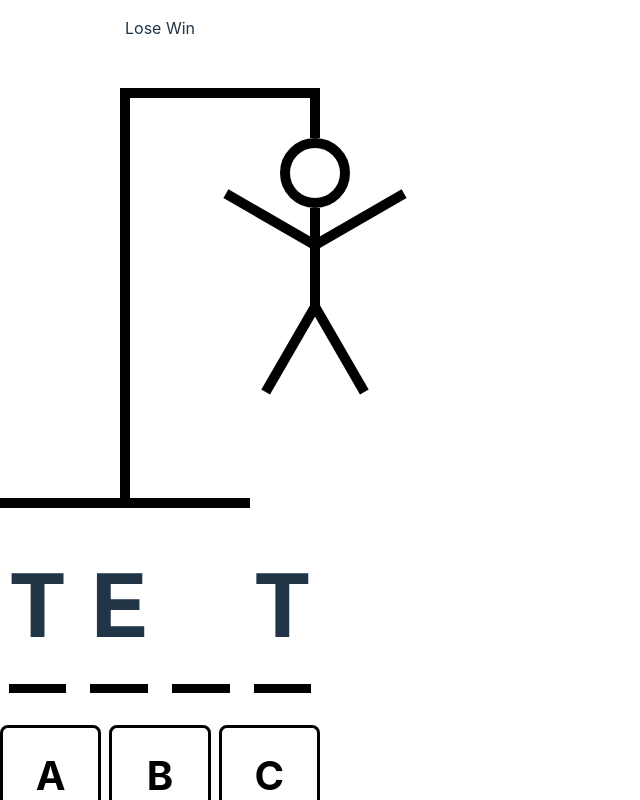
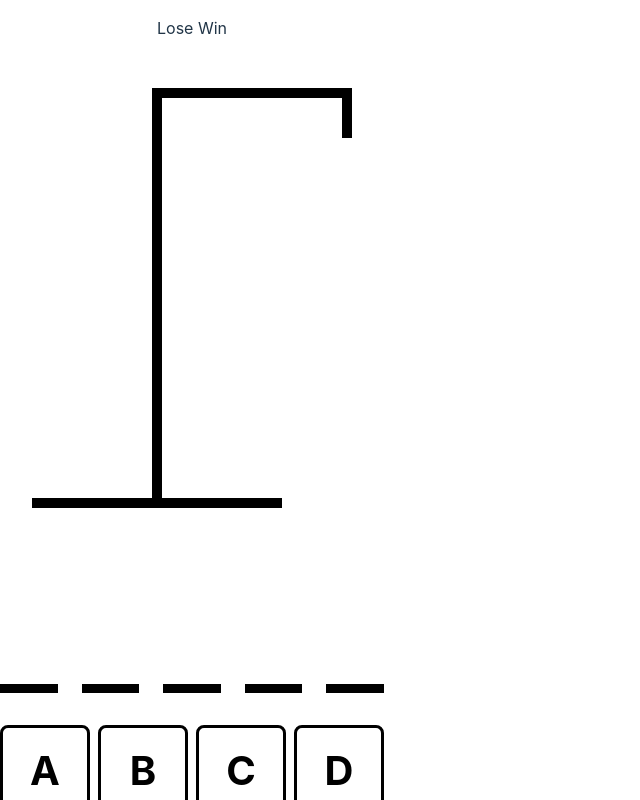
Before and after one commit to janoskocs/hangman, a React (Vite) app: page / in a window 1280 px wide. Shown: the top 800 px of the page, without its empty margins (0-640 px from the left). Built offline with nearby package versions, Linux system fonts and the light colour scheme; the HTML template or start-up script is replaced by a standard one.

Commit message:
feature: pass random words to drawing components

```diff
--- a/src/App.tsx
+++ b/src/App.tsx
@@ -10,11 +10,13 @@ const App = () => {
   })
   const [guessedLetters, setGuessedLetters] = useState<string[]>([])
 
+  const incorrectLetters = guessedLetters.filter(letter => !wordToGuess.includes(letter))
+
   return (
     <div style={{ maxWidth: "800px", display: "flex", flexDirection: "column", alignItems: "center", margin: "0 auto", gap: "2rem" }}>
       <p>Lose Win</p>
-      <HangmanDrawing />
-      <HangmanWord />
+      <HangmanDrawing numberOfGuesses={incorrectLetters.length}/>
+      <HangmanWord guessedLetters={guessedLetters} wordToGuess={wordToGuess}/>
       <div style={{ alignSelf: "stretch" }}>
         <Keyboard />
       </div>
--- a/src/components/HangmanDrawing.tsx
+++ b/src/components/HangmanDrawing.tsx
@@ -70,15 +70,16 @@ const LEFT_LEG = (
         transformOrigin:"right bottom"
     }} />
 )
-const HangmanDrawing = () => {
+
+const BODY_PARTS = [HEAD, BODY, RIGHT_ARM, LEFT_ARM, RIGHT_LEG, LEFT_LEG]
+type HangmanDrawingProps = {
+  numberOfGuesses: number
+}
+
+const HangmanDrawing = ({ numberOfGuesses }: HangmanDrawingProps) => {
   return (
     <div style={{position: "relative"}}>
-        {HEAD}
-        {BODY}
-        {RIGHT_ARM}
-        {LEFT_ARM}
-        {RIGHT_LEG}
-        {LEFT_LEG}
+        {BODY_PARTS.slice(0, numberOfGuesses)}
 
 
          <div style={{ height: "50px", width: "10px", background: "black", position: "absolute", top: 0, right:0}}/>
--- a/src/components/HangmanWord.tsx
+++ b/src/components/HangmanWord.tsx
@@ -1,6 +1,11 @@
-const HangmanWord = () => {
+
+type HangmanWordProps = {
+    guessedLetters: string[],
+    wordToGuess: string
+}
+const HangmanWord = ({guessedLetters, wordToGuess}:HangmanWordProps) => {
     const word = "test";
-    const guessedLetters = ["t", "e"];
+
     return (
         <div style={{
             display: "flex",
@@ -10,7 +15,7 @@ const HangmanWord = () => {
             textTransform: "uppercase",
             fontFamily: "monospace",
         }}>
-            {word.split("").map((letter, index) => (
+            {wordToGuess.split("").map((letter, index) => (
                 <span key={index} style={{ borderBottom: ".1em solid black" }}>
                     <span style={{ visibility: guessedLetters.includes(letter) ? "visible" : "hidden" }}> {letter}</span>
                 </span>
```
